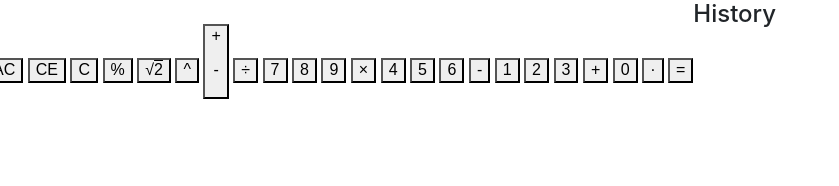
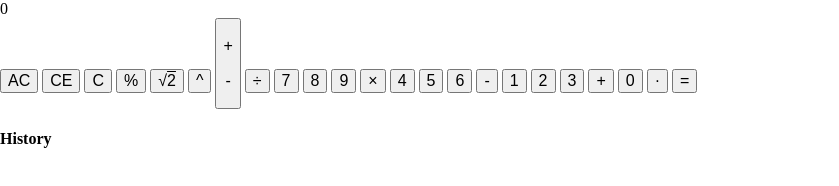
Before and after one commit to ahmd1661998/calculator, a plain HTML site: page index.html in a window 1280 px wide. Shown: the whole page, without its empty margins (0-839 px from the left). Drawn offline with nearby package versions, Linux system fonts and the light colour scheme.

Commit message:
Update index.html

```diff
--- a/index.html
+++ b/index.html
@@ -5,7 +5,6 @@
         <meta http-equiv="X-UA-Compatible" content="IE=edge" />
         <meta name="viewport" content="width=device-width, initial-scale=1, shrink-to-fit=no" />
         <title>Simple Calculator</title>
-        <link rel="stylesheet" href="https://stackpath.bootstrapcdn.com/bootstrap/4.3.1/css/bootstrap.min.css" />
         <link rel="stylesheet" href="Css/normalize.css" />
         <link rel="stylesheet" href="css/style.css" />
         <!-- [if lt IE 9]>
@@ -14,7 +13,7 @@
         <![endif]-->
     </head>
     <body>
-        <div class="row body_calculator">
+        <div class="body_calculator">
             <div class="calc">
                 <div class="output">
                     <span id="result">0</span>
```
